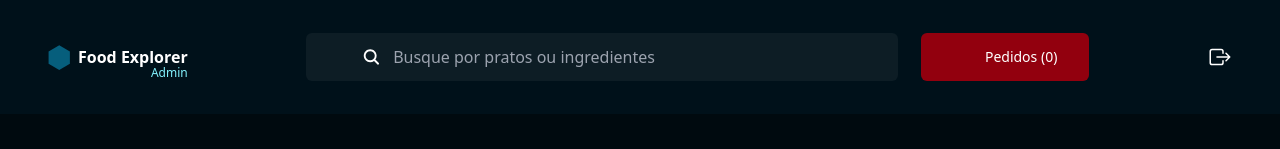
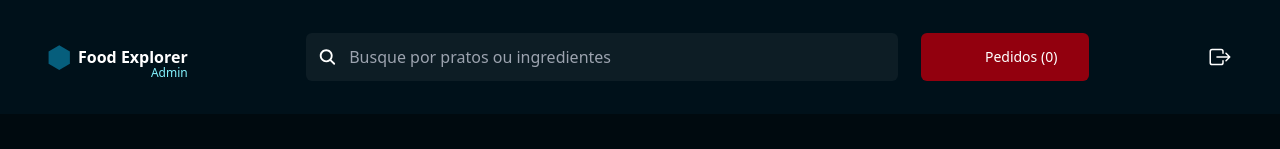
Before and after one commit to FredericoGrz/food-explorer, a React (Vite) app: page / in a window 1280 px wide. Shown: the top 149 px of the page. Built offline with nearby package versions, Linux system fonts and the light colour scheme; some icons are missing.

Commit message:
Input do header agora utiliza o component "Input"

```diff
--- a/src/Components/Header/index.jsx
+++ b/src/Components/Header/index.jsx
@@ -2,6 +2,7 @@ import { MdMenu } from "react-icons/md";
 import { IoSearch, IoExitOutline } from "react-icons/io5";
 import { PiReceiptLight } from "react-icons/pi";
 import icon from "../../assets/icon.svg";
+import { Input } from "../Input";
 
 export function Header() {
   return (
@@ -22,12 +23,10 @@ export function Header() {
             </p>
           </div>
         </div>
-        <div className="hidden lg:flex py-3 pl-14 gap-3 items-center bg-dark-900 w-1/2 rounded-md">
-          <IoSearch className="text-white text-xl" />
-          <input
-            type="text"
+        <div className="hidden lg:block w-1/2">
+          <Input
+            icon={IoSearch}
             placeholder="Busque por pratos ou ingredientes"
-            className="bg-transparent w-full text-white outline-none"
           />
         </div>
         <button className="lg:hidden relative h-fit">
```
